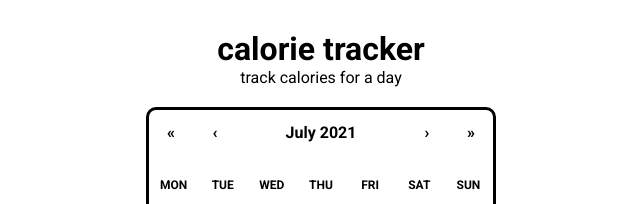
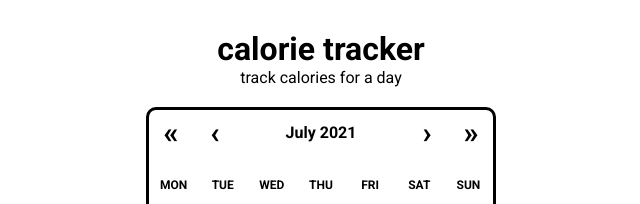
Before and after one commit to colorlessenergy/calorie-tracker, a Next.js app: page / in a window 1280 px wide. Shown: the top 204 px of the page, without its empty margins (319-959 px from the left). Built offline with nearby package versions, Linux system fonts and the light colour scheme.

Commit message:
increase font size of navigation arrows

```diff
--- a/styles/module.scss
+++ b/styles/module.scss
@@ -173,6 +173,11 @@ body.modal-is-open {
 .react-calendar__month-view__weekdays__weekday {
   font-family: "Roboto", sans-serif;
 }
+
 .react-calendar__month-view__weekdays__weekday abbr[title] {
   text-decoration: none;
 }
+
+.react-calendar__navigation__arrow {
+  font-size: 30px;
+}
```
